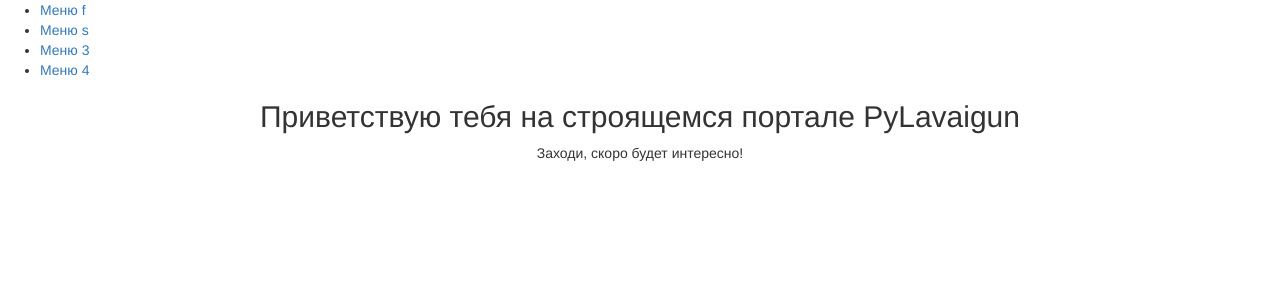
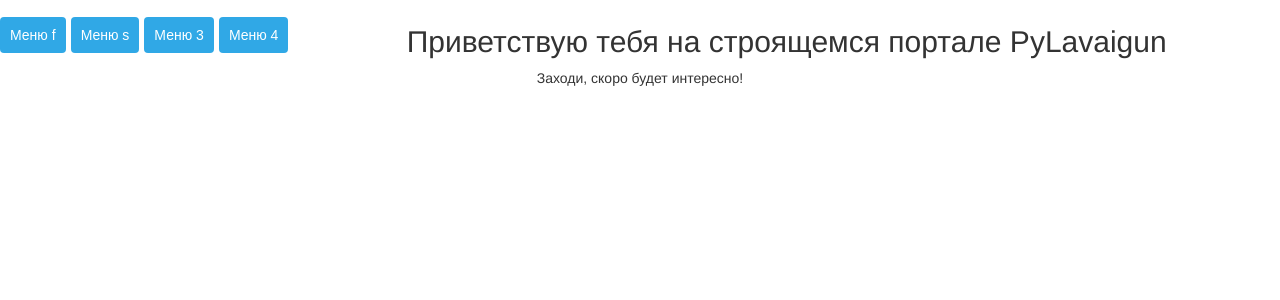
Before and after one commit to pylavaigun/pylavaigun, a Django app: page / in a window 1280 px wide. Shown: the top 300 px of the page. Run offline with Django 4.2, Linux system fonts and the light colour scheme; some libraries are stand-ins or nearby versions.

```diff
--- a/account/static/css/stylesheet.css
+++ b/account/static/css/stylesheet.css
@@ -1,15 +1,25 @@
-.ul {
+    ul {
       list-style: none; /*убираем маркеры списка*/
       margin: 0; /*убираем отступы*/
       padding-left: 0; /*убираем отступы*/
+      margin-top:25px; /*делаем отступ сверху*/
     }
-.a {
+    a {
       text-decoration: none; /*убираем подчеркивание текста ссылок*/
+      background:#30A8E6; /*добавляем фон к пункту меню*/
+      color:#fff; /*меняем цвет ссылок*/
+      padding:10px; /*добавляем отступ*/
+      font-family: arial; /*меняем шрифт*/
+      border-radius:4px; /*добавляем скругление*/
+      -moz-transition: all 0.3s 0.01s ease; /*делаем плавный переход*/
+      -o-transition: all 0.3s 0.01s ease;
+      -webkit-transition: all 0.3s 0.01s ease;
     }
-.li {
+    a:hover {
+      background:#1C85BB;/*добавляем эффект при наведении*/
+    }
+    li {
       float:left; /*Размещаем список горизонтально для реализации меню*/
       margin-right:5px; /*Добавляем отступ у пунктов меню*/
+
     }
-.p{
-  font-size: large;
-}
--- a/account/templates/base.html
+++ b/account/templates/base.html
@@ -1,3 +1,4 @@
+<!DOCTYPE html>
 {% load static %}
 <html>
     <head>
@@ -5,7 +6,7 @@
         <link rel="stylesheet" href="//maxcdn.bootstrapcdn.com/bootstrap/3.2.0/css/bootstrap.min.css">
         <link rel="stylesheet" href="//maxcdn.bootstrapcdn.com/bootstrap/3.2.0/css/bootstrap-theme.min.css">
         <link href="//fonts.googleapis.com/css?family=Lobster&subset=latin,latin-ext" rel="stylesheet" type="text/css">
-        <link rel="style" href="{% static 'css/stylesheet.css' %}" type="text/css">
+        <link rel="stylesheet" href="{% static "css/stylesheet.css" %}" />
     </head>
     <body>
 
--- a/pylavaigun/urls.py
+++ b/pylavaigun/urls.py
@@ -33,6 +33,7 @@ urlpatterns += [
 ]
 
 
+
 # Используйте static() чтобы добавить соотношения для статических файлов
 # Только на период разработки
 from django.conf import settings
```
Lines whose indentation alone changed are shown as unchanged.
